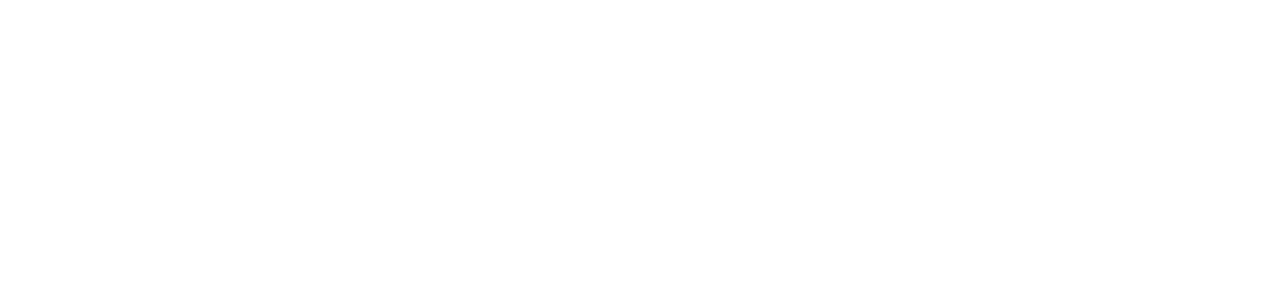
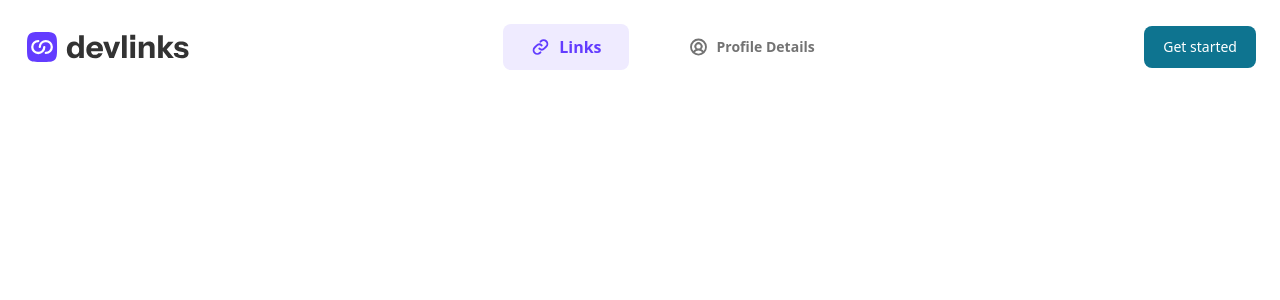
Before and after one commit to k2pbac/link-sharing, a Next.js app: page / in a window 1280 px wide. Shown: the top 300 px of the page. Built offline with nearby package versions, Linux system fonts and the light colour scheme.

Commit message:
updates on nav

```diff
--- a/src/app/main.scss
+++ b/src/app/main.scss
@@ -11,6 +11,11 @@
 $light-white: #fafafa;
 $white: #ffffff;
 $red: #ff3939;
+
+// filters for svg
+
+$dark-purple-filter: brightness(0) saturate(100%) invert(23%) sepia(98%)
+  saturate(3745%) hue-rotate(247deg) brightness(99%) contrast(104%);
 
 // Fonts
 
@@ -54,6 +59,7 @@
   overflow: auto;
 }
 
+@import "../components/views/navbar/navbar.scss";
 @import "../components/views/forms/form.scss";
 @import "./login/login.scss";
 @import "./signup/signup.scss";
--- a/src/app/page.tsx
+++ b/src/app/page.tsx
@@ -1,5 +1,10 @@
+import CustomNav from "@/components/views/navbar/navbar";
 import Image from "next/image";
 
 export default function Home() {
-  return <main></main>;
+  return (
+    <main>
+      <CustomNav />
+    </main>
+  );
 }
--- /dev/null
+++ b/src/components/views/navbar/navbar.scss
@@ -0,0 +1,23 @@
+.navbar {
+  padding: 24px;
+  a.option {
+    border-radius: 8px;
+    padding: 11px 27px;
+    display: flex;
+    gap: 8px;
+    font-weight: 600;
+    width: auto;
+    white-space: nowrap;
+    align-items: center;
+    &.active {
+      background-color: $light-purple;
+      color: $dark-purple;
+      img {
+        filter: $dark-purple-filter;
+      }
+    }
+    &:not(&.active) {
+      color: $grey;
+    }
+  }
+}
--- /dev/null
+++ b/src/components/views/navbar/navbar.tsx
@@ -0,0 +1,37 @@
+"use client";
+
+import Link from "next/link";
+import { Button, Navbar } from "flowbite-react";
+
+export default function CustomNav() {
+  return (
+    <Navbar className="navbar" fluid rounded>
+      <Navbar.Brand as={Link} href="https://flowbite-react.com">
+        <img
+          src="/assets/images/logo-devlinks-large.svg"
+          className="mr-3 h-6 sm:h-9"
+          alt="Devlinks Logo"
+        />
+        <span className="self-center whitespace-nowrap text-xl font-semibold dark:text-white"></span>
+      </Navbar.Brand>
+      <div className="flex md:order-2">
+        <Button>Get started</Button>
+        <Navbar.Toggle />
+      </div>
+      <Navbar.Toggle />
+      <Navbar.Collapse>
+        <a href="#links" className="option active heading-s">
+          <img src="/assets/images/icon-links-header.svg" alt="link button" />
+          Links
+        </a>
+        <a href="#profile" className="option">
+          <img
+            src="/assets/images/icon-profile-details-header.svg"
+            alt="profile button"
+          />
+          Profile Details
+        </a>
+      </Navbar.Collapse>
+    </Navbar>
+  );
+}
```
